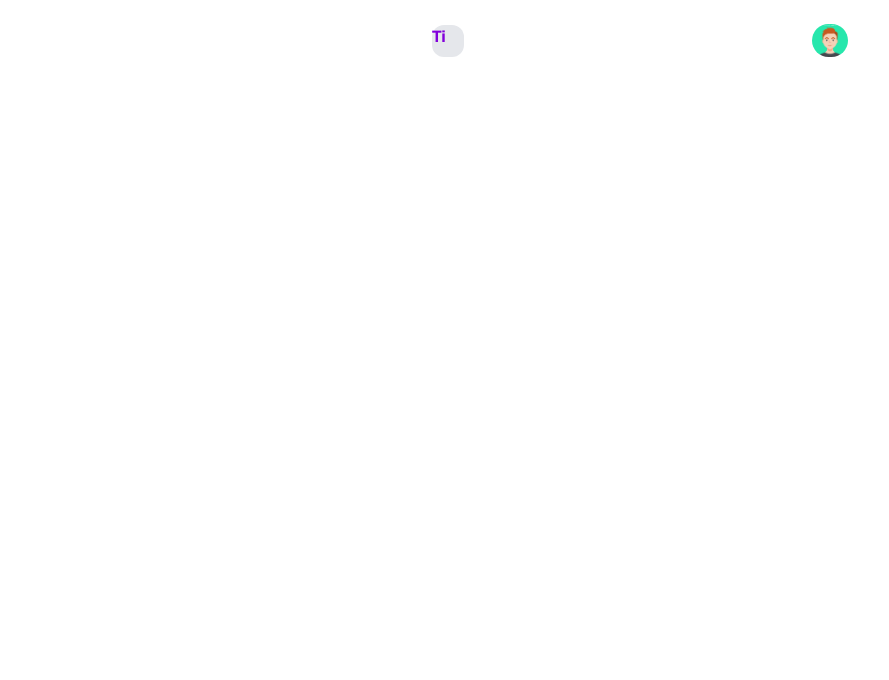
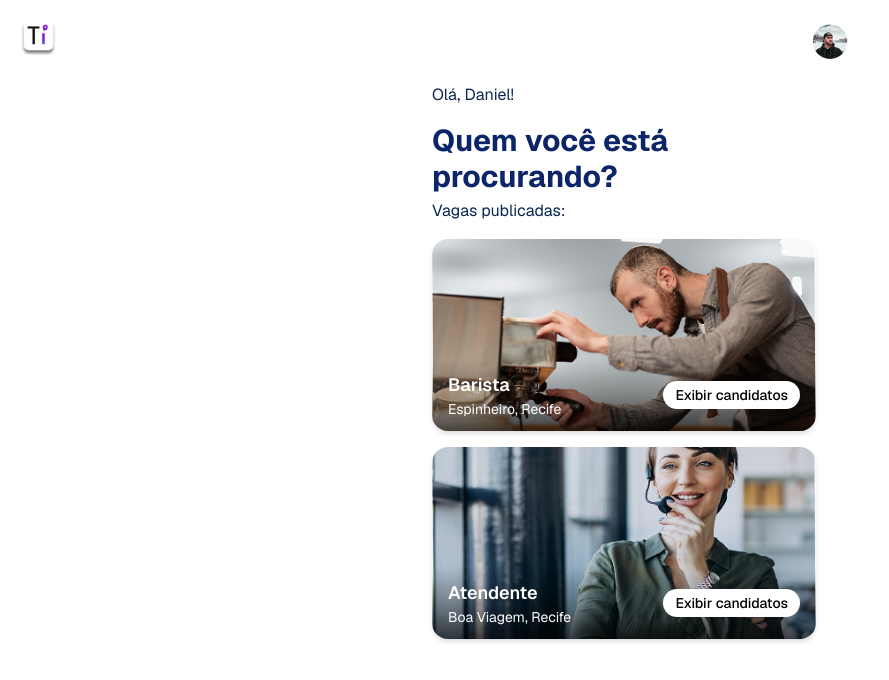
Before and after one commit to WesleyFilhoDev/projeto_front2025, a Next.js app in the folder projeto/: page /testeD in a window 1280 px wide. Shown: the top 680 px of the page, without its empty margins (0-889 px from the left). Built offline with nearby package versions, Linux system fonts and the light colour scheme.

Commit message:
tela quase finalizada

```diff
--- a/projeto/src/app/components/vacancyEmployer.js
+++ b/projeto/src/app/components/vacancyEmployer.js
@@ -22,18 +22,43 @@ export default function VacancyPage() {
     <main className="min-h-screen bg-white px-4 pt-6 pb-10 max-w-md mx-auto font-sans">
       <div className="flex justify-between items-center mb-6">
         <div className="flex items-center gap-2">
-          <div className="w-8 h-8 rounded-xl bg-gray-200 flx items-center justify-center text-purple-700 font-bold">
-            Ti
+          <div className="absolute top-4 left-4 bg-white p-1 rounded-xl w-max">
+            <Image
+              src="/Ti.png"
+              alt="Logo"
+              width={150}
+              height={40}
+              className="rounded-lg"
+            />
           </div>
         </div>
         <Image
-          src="/avatar.webp"
+          src="/man.png"
           alt="/Avatar"
           width={36}
           height={36}
           className="rounded-full"
         />
       </div>
+
+      <p className="text-[#0A2753] text-base mb-4">Olá, Daniel!</p>
+      <h1 className="text-3xl font-bold text-[#0B2568] mb-1">
+        Quem você está procurando?
+      </h1>
+      <p className="text-[#0A2753] text-base mb-4">Vagas publicadas:</p>
+
+      <div className="flex flex-col gap-4">
+        {vacancies.map((vaga) => (
+          <VacancyCard
+            key={vaga.id}
+            image={vaga.image}
+            title={vaga.title}
+            location={vaga.location}
+            buttonLabel={"Exibir candidatos"}
+            onButtonClick={() => handleExibirCandidatos(vaga.id)}
+          />
+        ))}
+      </div>
     </main>
   );
 }
```
Also changed, not shown: projeto/public/Ti.png (added), projeto/public/man.png (added).
